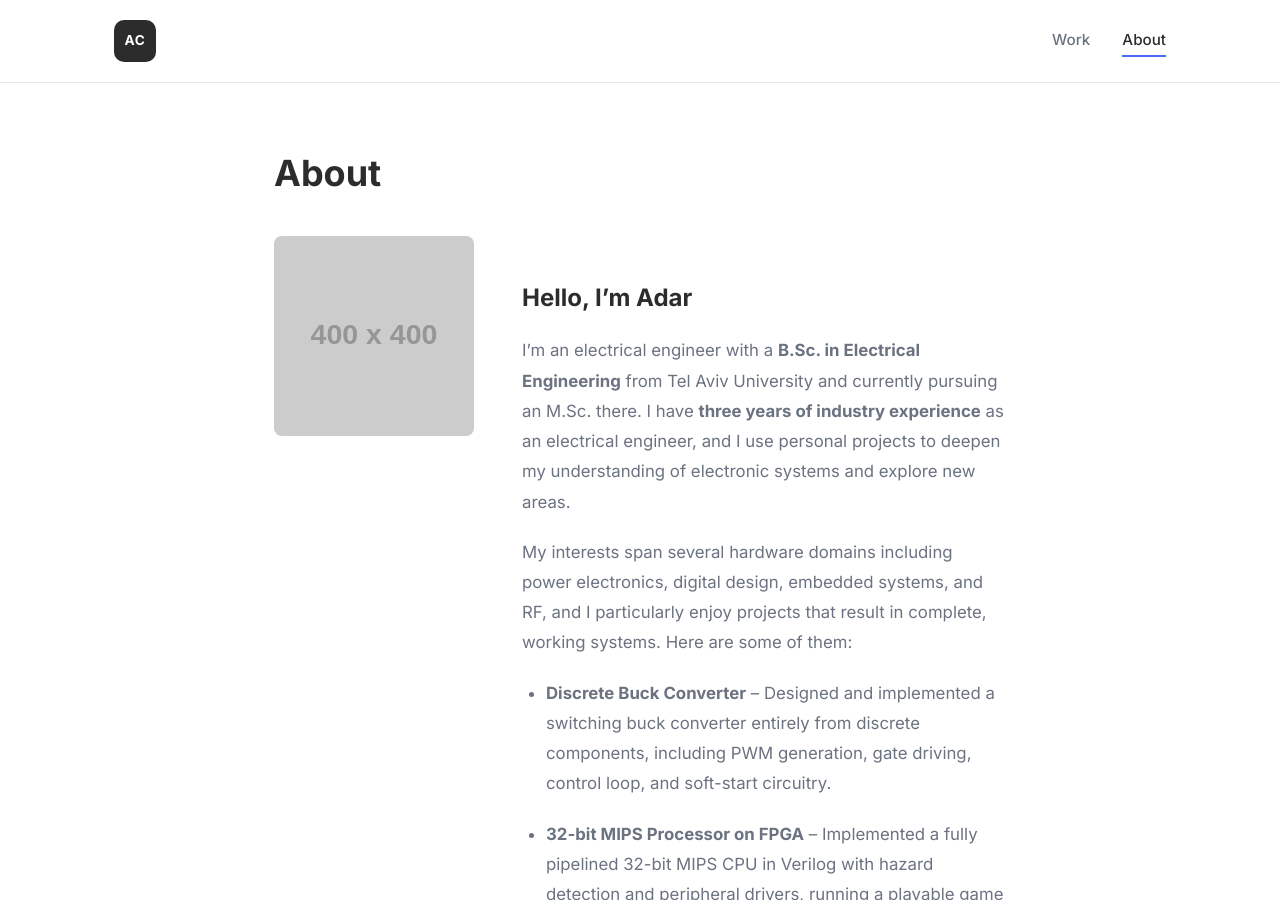
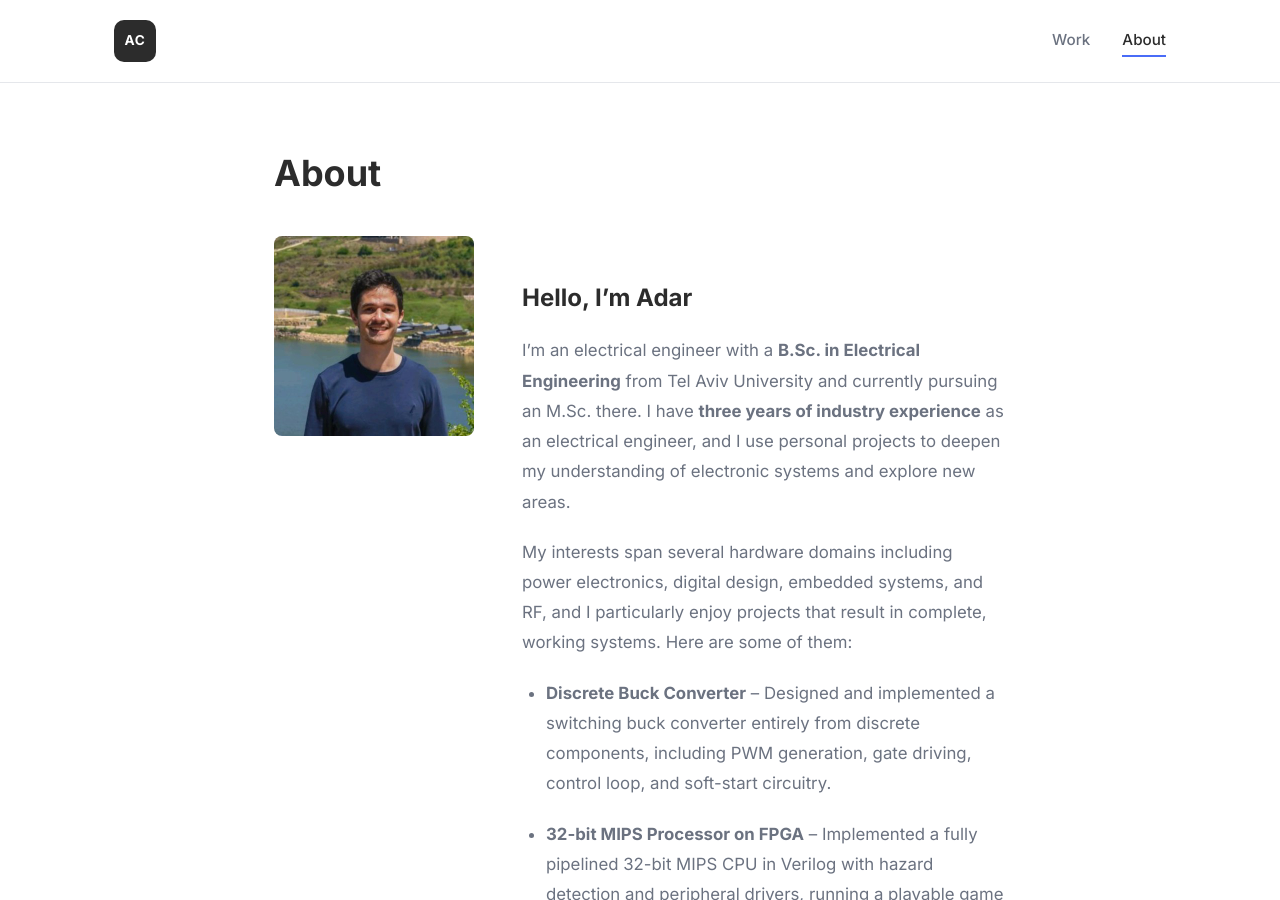
Before and after one commit to theadarcohen/Blog, a Jekyll site: the page built from about.md, in a window 1280 px wide and 900 px high. Built offline with Jekyll 4.4.1, drawn with Linux system fonts in a browser that asks for light colours.

Commit message:
Add profile photo to About page
Co-Authored-By: Claude Opus 5 <noreply@anthropic.com>

```diff
--- a/about.md
+++ b/about.md
@@ -7,7 +7,7 @@ permalink: /about/
 <div class="about-layout">
 
 <div class="about-photo">
-  <img src="https://placehold.co/400x400/e8e8e8/999999?text=Your+Photo" alt="Your Name">
+  <img src="{{ '/assets/Images/About/profile.jpg' | relative_url }}" alt="Adar Cohen">
 </div>
 
 <div class="about-text" markdown="1">
```
Also changed, not shown: assets/Images/About/profile.jpg (added).
